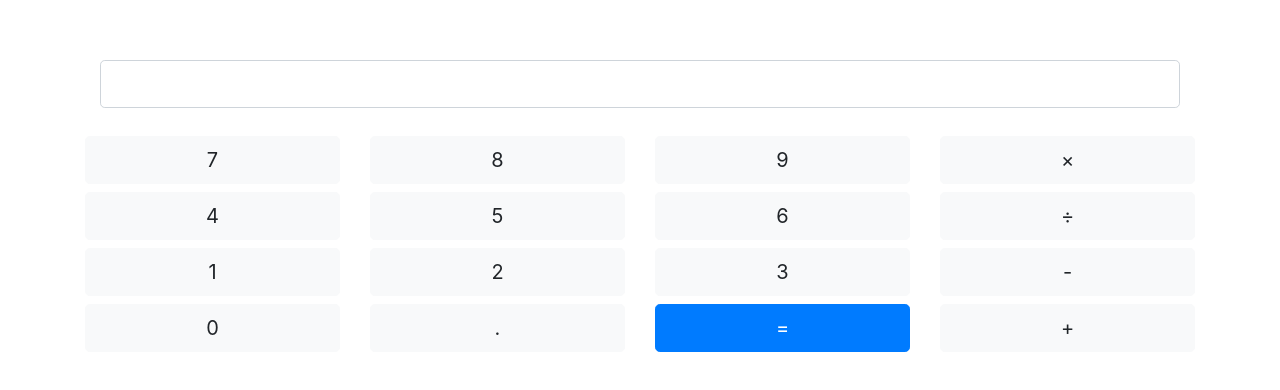
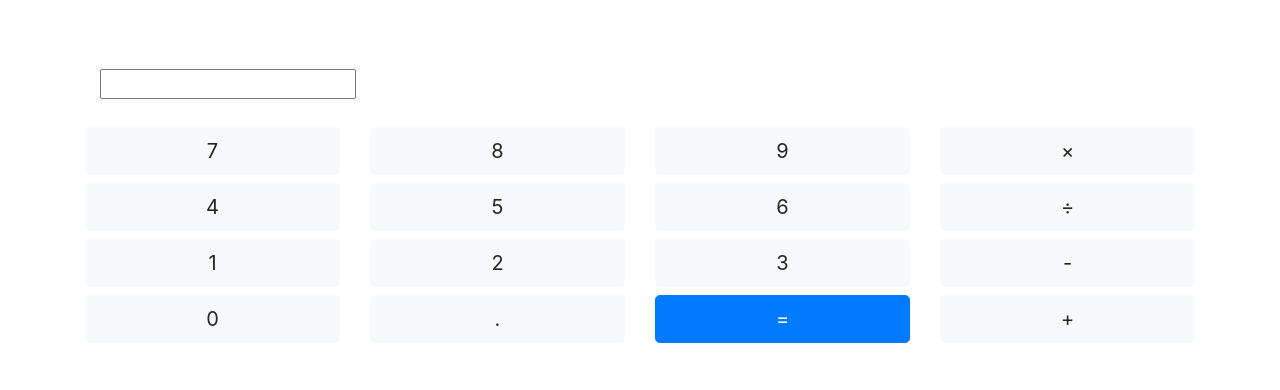
Before and after one commit to funny-family/react-calculator, a React (Create React App) app: page / in a window 1280 px wide. Shown: the part 180-570 px from the top of the page. Built offline with nearby package versions, Linux system fonts and the light colour scheme.

Commit message:
refactor(component) change Input component props
Added flexibility when use Input component.

```diff
--- a/src/components/Input/Input.jsx
+++ b/src/components/Input/Input.jsx
@@ -1,23 +1,30 @@
 import PropTypes from 'prop-types';
 
 function Input({
-  className, type
+  className, type, value, onChange, readOnly
 }) {
   return (
     <input
-      className={`form-control ${className}`}
+      className={className}
       type={type}
+      value={value}
+      onChange={onChange}
+      readOnly={readOnly}
     />
   );
 }
 
 Input.defaultProps = {
+  readOnly: false,
   type: 'text'
 };
 
 Input.prototype = {
   className: PropTypes.string,
-  type: PropTypes.string.isRequired
+  type: PropTypes.string.isRequired,
+  value: PropTypes.string,
+  onChange: PropTypes.func,
+  readOnly: PropTypes.bool
 };
 
 export default Input;
```
